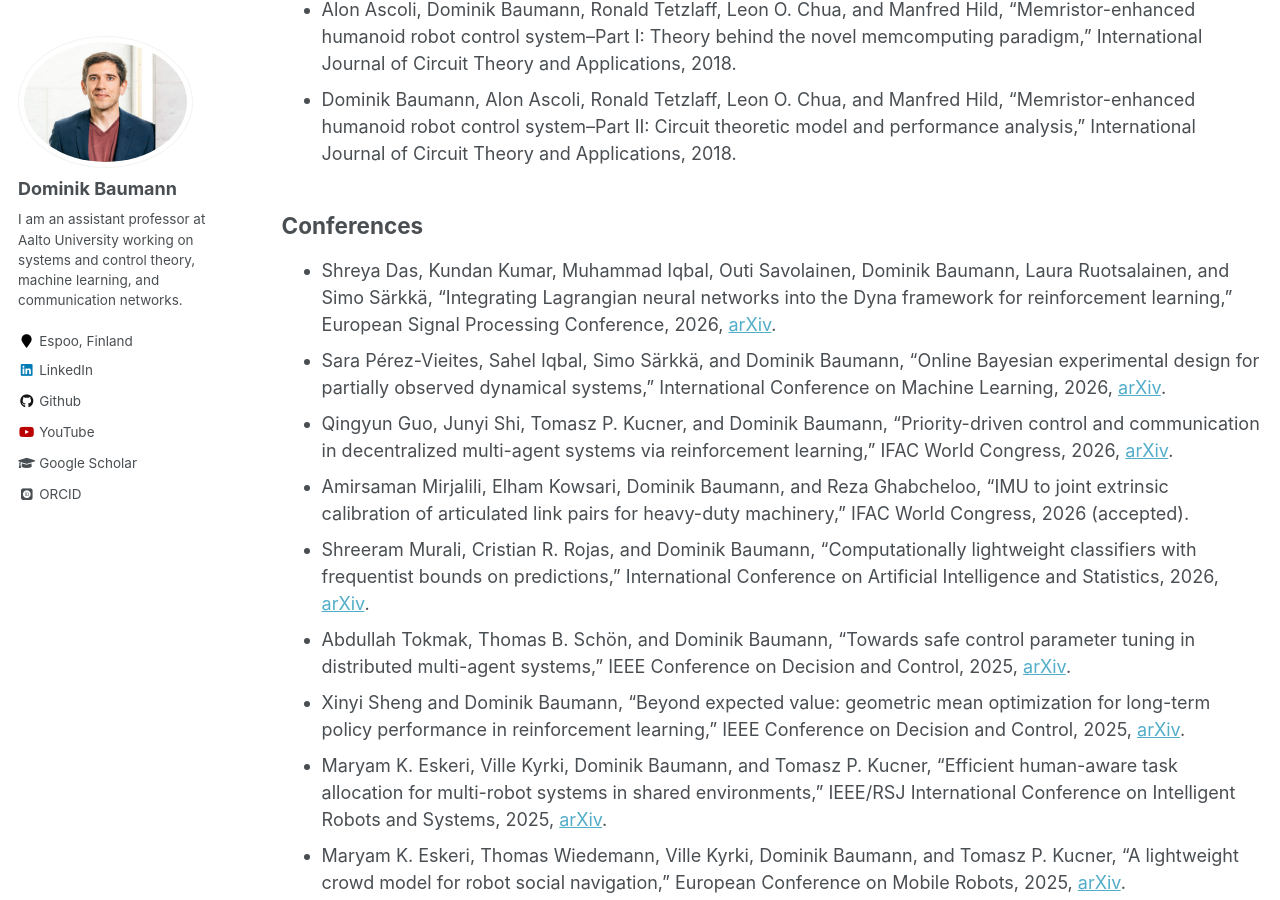
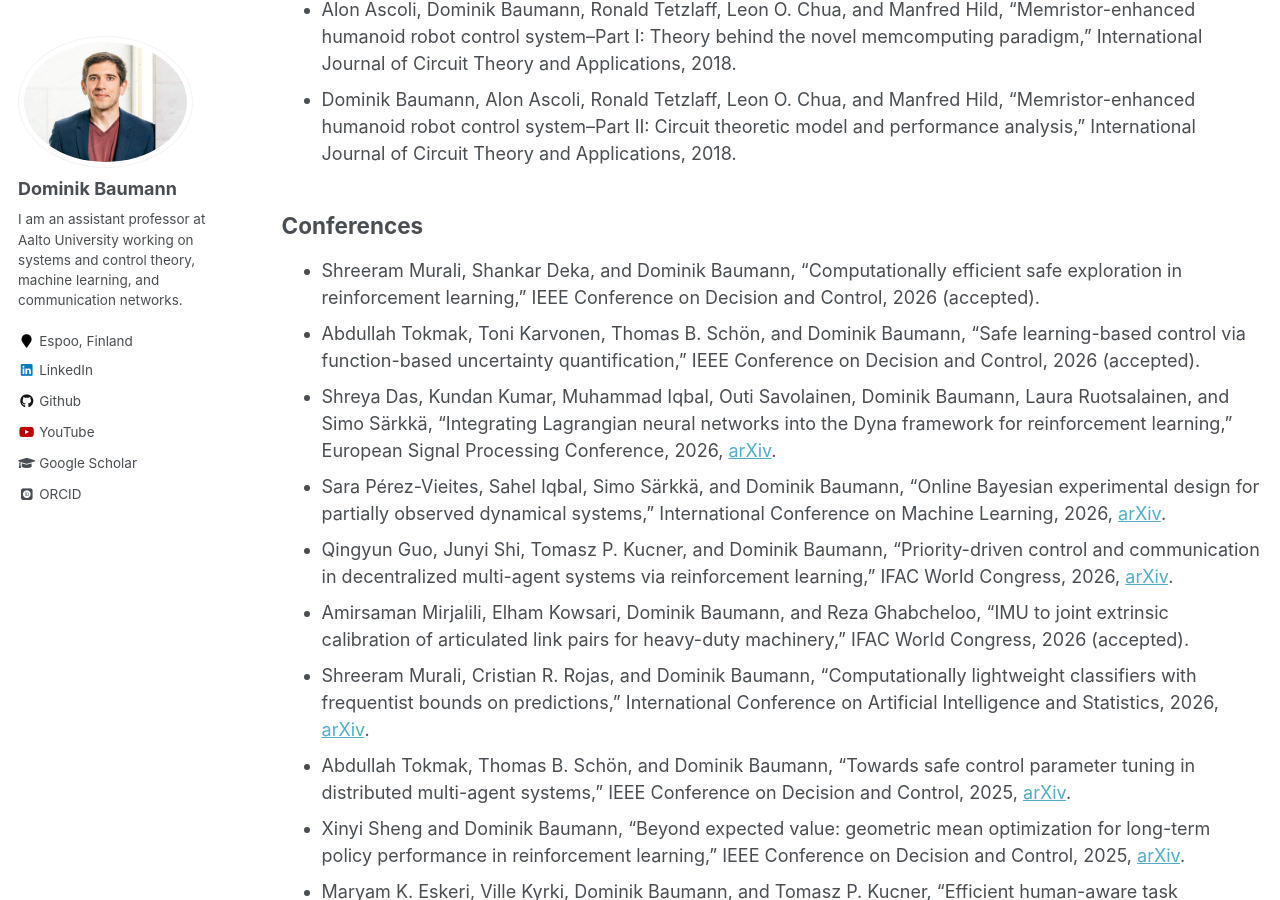
Before and after one commit to baumanndominik/baumanndominik.github.io, a Jekyll site: the page built from _pages/publications.md, in a window 1280 px wide and 900 px high, scrolled down 1446 px. Built offline with Jekyll 4.4.1, drawn with Linux system fonts in a browser that asks for light colours; some web fonts are replaced.

Commit message:
new accepted papers

```diff
--- a/_pages/publications.md
+++ b/_pages/publications.md
@@ -29,6 +29,8 @@ You can also find my articles on [my Google Scholar profile](https://scholar.goo
 
 ## Conferences
 
+* Shreeram Murali, Shankar Deka, and Dominik Baumann, "Computationally efficient safe exploration in reinforcement learning," IEEE Conference on Decision and Control, 2026 (accepted).
+* Abdullah Tokmak, Toni Karvonen, Thomas B. Schön, and Dominik Baumann, "Safe learning-based control via function-based uncertainty quantification," IEEE Conference on Decision and Control, 2026 (accepted).
 * Shreya Das, Kundan Kumar, Muhammad Iqbal, Outi Savolainen, Dominik Baumann, Laura Ruotsalainen, and Simo Särkkä, "Integrating Lagrangian neural networks into the Dyna framework for reinforcement learning," European Signal Processing Conference, 2026, [arXiv](https://arxiv.org/abs/2603.08468).
 * Sara Pérez-Vieites, Sahel Iqbal, Simo Särkkä, and Dominik Baumann, "Online Bayesian experimental design for partially observed dynamical systems," International Conference on Machine Learning, 2026, [arXiv](https://arxiv.org/abs/2511.04403).
 * Qingyun Guo, Junyi Shi, Tomasz P. Kucner, and Dominik Baumann, "Priority-driven control and communication in decentralized multi-agent systems via reinforcement learning," IFAC World Congress, 2026, [arXiv](https://arxiv.org/abs/2605.10482).
```
